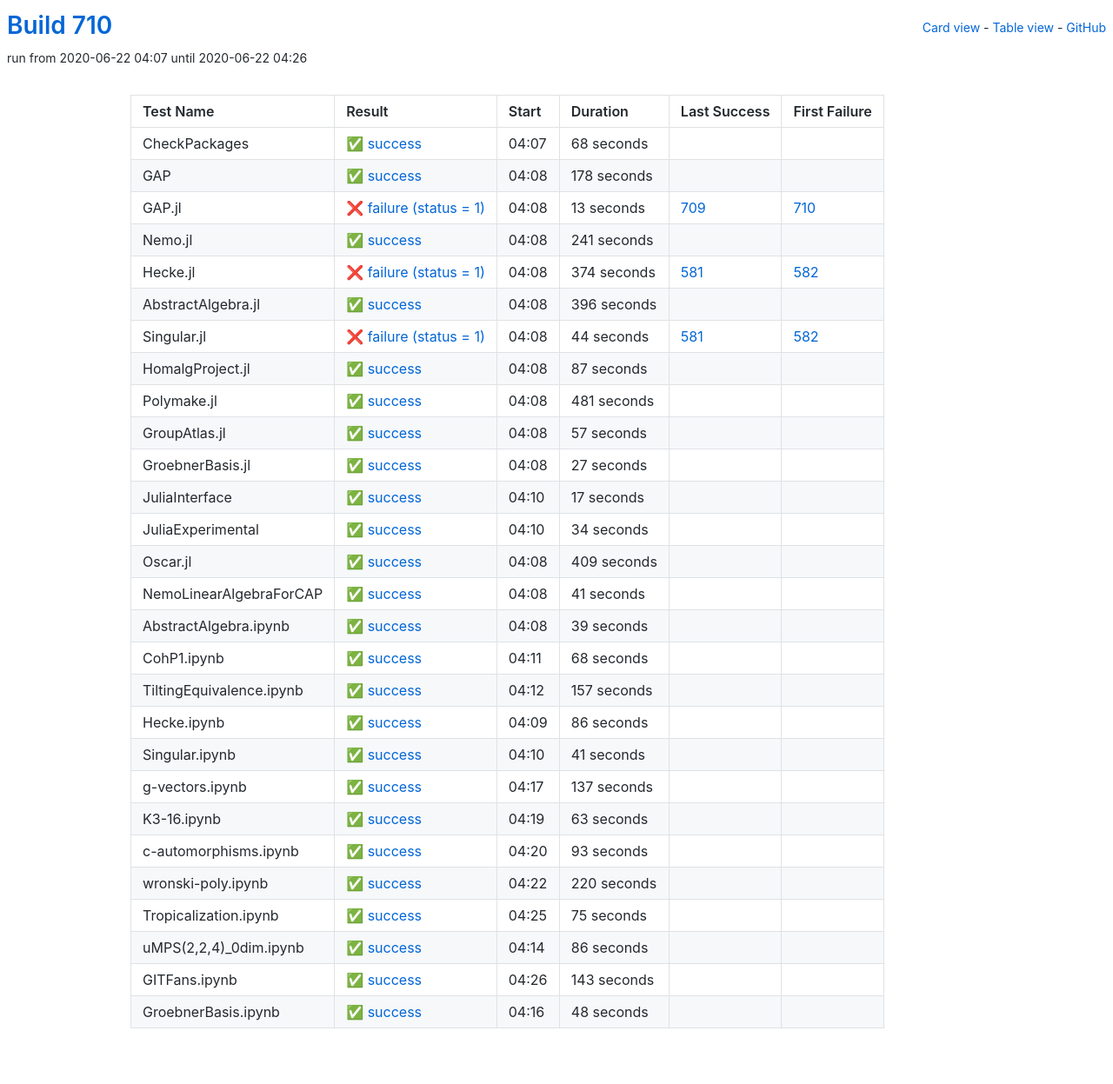
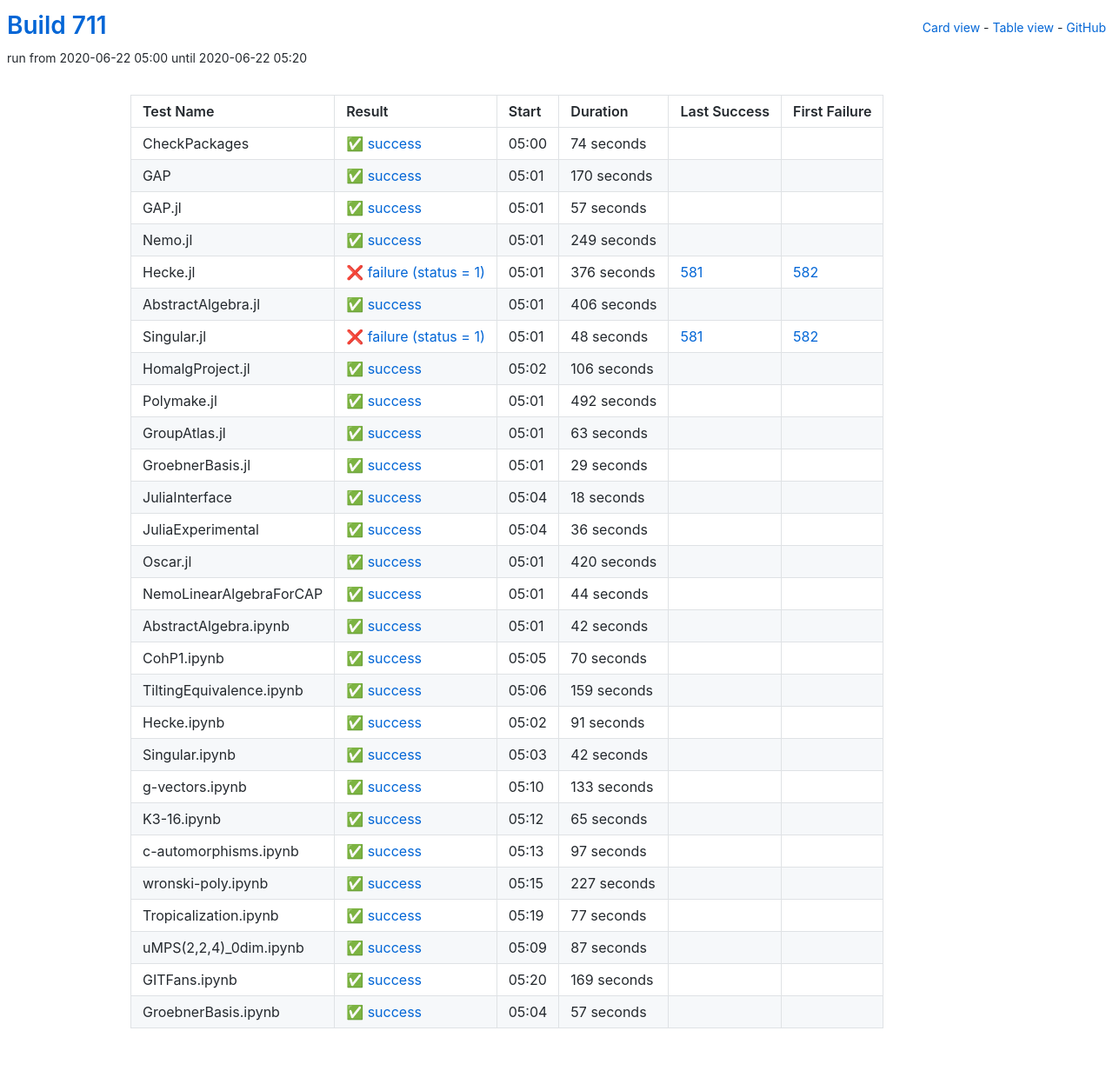
Before and after one commit to oscar-system/oscar-ci-status-1.4, a Jekyll site: the page built from table.html, in a window 1280 px wide. Shown: the whole page at 87% size. Built offline with Jekyll 4.4.1, drawn with Linux system fonts in a browser that asks for light colours.

Commit message:
Build #711

```diff
--- a/_data/ci.yml
+++ b/_data/ci.yml
@@ -1,6 +1,6 @@
 ---
-build: 710
-build_url: https://oscarci.mathematik.uni-kl.de/job/oscar-julia-1.4/710/
+build: 711
+build_url: https://oscarci.mathematik.uni-kl.de/job/oscar-julia-1.4/711/
 job: oscar-julia-1.4
 organization: oscar-system
 repo: oscar-ci-status-1.4
@@ -8,92 +8,308 @@ repourl: https://github.com/oscar-system/oscar-ci-status-1.4
 tests:
 - name: CheckPackages
   id: checkpackages
-  log: https://oscarci.mathematik.uni-kl.de/job/oscar-julia-1.4/710/artifact/logs/build-710/CheckPackages.log
-  start: 2020-06-22 04:07
+  log: https://oscarci.mathematik.uni-kl.de/job/oscar-julia-1.4/711/artifact/logs/build-711/CheckPackages.log
+  start: 2020-06-22 05:00
   success: true
   exitcode: 0
   status: success
-  duration: 68
+  duration: 74
   last_success: false
   last_success_url:
   first_failure: false
   first_failure_url:
 - name: GAP
   id: gap
-  log: https://oscarci.mathematik.uni-kl.de/job/oscar-julia-1.4/710/artifact/logs/build-710/GAP.log
-  start: 2020-06-22 04:08
+  log: https://oscarci.mathematik.uni-kl.de/job/oscar-julia-1.4/711/artifact/logs/build-711/GAP.log
+  start: 2020-06-22 05:01
   success: true
   exitcode: 0
   status: success
-  duration: 178
+  duration: 170
   last_success: false
   last_success_url:
   first_failure: false
   first_failure_url:
 - name: GAP.jl
   id: gap-jl
-  log: https://oscarci.mathematik.uni-kl.de/job/oscar-julia-1.4/710/artifact/logs/build-710/GAP.jl.log
-  start: 2020-06-22 04:08
-  success: false
-  exitcode: 1
-  status: failure
-  duration: 13
-  last_success: 709
-  last_success_url: https://oscarci.mathematik.uni-kl.de/job/oscar-julia-1.4/709/
-  first_failure: 710
-  first_failure_url: https://oscarci.mathematik.uni-kl.de/job/oscar-julia-1.4/710/
-- name: Nemo.jl
-  id: nemo-jl
-  log: https://oscarci.mathematik.uni-kl.de/job/oscar-julia-1.4/710/artifact/logs/build-710/Nemo.jl.log
-  start: 2020-06-22 04:08
+  log: https://oscarci.mathematik.uni-kl.de/job/oscar-julia-1.4/711/artifact/logs/build-711/GAP.jl.log
+  start: 2020-06-22 05:01
   success: true
   exitcode: 0
   status: success
-  duration: 241
+  duration: 57
+  last_success: false
+  last_success_url:
+  first_failure: false
+  first_failure_url:
+- name: Nemo.jl
+  id: nemo-jl
+  log: https://oscarci.mathematik.uni-kl.de/job/oscar-julia-1.4/711/artifact/logs/build-711/Nemo.jl.log
+  start: 2020-06-22 05:01
+  success: true
+  exitcode: 0
+  status: success
+  duration: 249
   last_success: false
   last_success_url:
   first_failure: false
   first_failure_url:
 - name: Hecke.jl
   id: hecke-jl
-  log: https://oscarci.mathematik.uni-kl.de/job/oscar-julia-1.4/710/artifact/logs/build-710/Hecke.jl.log
-  start: 2020-06-22 04:08
+  log: https://oscarci.mathematik.uni-kl.de/job/oscar-julia-1.4/711/artifact/logs/build-711/Hecke.jl.log
+  start: 2020-06-22 05:01
   success: false
   exitcode: 1
   status: failure
-  duration: 374
+  duration: 376
   last_success: 581
   last_success_url: https://oscarci.mathematik.uni-kl.de/job/oscar-julia-1.4/581/
   first_failure: 582
   first_failure_url: https://oscarci.mathematik.uni-kl.de/job/oscar-julia-1.4/582/
 - name: AbstractAlgebra.jl
   id: abstractalgebra-jl
-  log: https://oscarci.mathematik.uni-kl.de/job/oscar-julia-1.4/710/artifact/logs/build-710/AbstractAlgebra.jl.log
-  start: 2020-06-22 04:08
+  log: https://oscarci.mathematik.uni-kl.de/job/oscar-julia-1.4/711/artifact/logs/build-711/AbstractAlgebra.jl.log
+  start: 2020-06-22 05:01
   success: true
   exitcode: 0
   status: success
-  duration: 396
+  duration: 406
   last_success: false
   last_success_url:
   first_failure: false
   first_failure_url:
 - name: Singular.jl
   id: singular-jl
-  log: https://oscarci.mathematik.uni-kl.de/job/oscar-julia-1.4/710/artifact/logs/build-710/Singular.jl.log
-  start: 2020-06-22 04:08
+  log: https://oscarci.mathematik.uni-kl.de/job/oscar-julia-1.4/711/artifact/logs/build-711/Singular.jl.log
+  start: 2020-06-22 05:01
   success: false
   exitcode: 1
   status: failure
-  duration: 44
+  duration: 48
   last_success: 581
   last_success_url: https://oscarci.mathematik.uni-kl.de/job/oscar-julia-1.4/581/
   first_failure: 582
   first_failure_url: https://oscarci.mathematik.uni-kl.de/job/oscar-julia-1.4/582/
 - name: HomalgProject.jl
   id: homalgproject-jl
-  log: https://oscarci.mathematik.uni-kl.de/job/oscar-julia-1.4/710/artifact/logs/build-710/HomalgProject.jl.log
-  start: 2020-06-22 04:08
+  log: https://oscarci.mathematik.uni-kl.de/job/oscar-julia-1.4/711/artifact/logs/build-711/HomalgProject.jl.log
+  start: 2020-06-22 05:02
+  success: true
+  exitcode: 0
+  status: success
+  duration: 106
+  last_success: false
+  last_success_url:
+  first_failure: false
+  first_failure_url:
+- name: Polymake.jl
+  id: polymake-jl
+  log: https://oscarci.mathematik.uni-kl.de/job/oscar-julia-1.4/711/artifact/logs/build-711/Polymake.jl.log
+  start: 2020-06-22 05:01
+  success: true
+  exitcode: 0
+  status: success
+  duration: 492
+  last_success: false
+  last_success_url:
+  first_failure: false
+  first_failure_url:
+- name: GroupAtlas.jl
+  id: groupatlas-jl
+  log: https://oscarci.mathematik.uni-kl.de/job/oscar-julia-1.4/711/artifact/logs/build-711/GroupAtlas.jl.log
+  start: 2020-06-22 05:01
+  success: true
+  exitcode: 0
+  status: success
+  duration: 63
+  last_success: false
+  last_success_url:
+  first_failure: false
+  first_failure_url:
+- name: GroebnerBasis.jl
+  id: groebnerbasis-jl
+  log: https://oscarci.mathematik.uni-kl.de/job/oscar-julia-1.4/711/artifact/logs/build-711/GroebnerBasis.jl.log
+  start: 2020-06-22 05:01
+  success: true
+  exitcode: 0
+  status: success
+  duration: 29
+  last_success: false
+  last_success_url:
+  first_failure: false
+  first_failure_url:
+- name: JuliaInterface
+  id: juliainterface
+  log: https://oscarci.mathematik.uni-kl.de/job/oscar-julia-1.4/711/artifact/logs/build-711/JuliaInterface.log
+  start: 2020-06-22 05:04
+  success: true
+  exitcode: 0
+  status: success
+  duration: 18
+  last_success: false
+  last_success_url:
+  first_failure: false
+  first_failure_url:
+- name: JuliaExperimental
+  id: juliaexperimental
+  log: https://oscarci.mathematik.uni-kl.de/job/oscar-julia-1.4/711/artifact/logs/build-711/JuliaExperimental.log
+  start: 2020-06-22 05:04
+  success: true
+  exitcode: 0
+  status: success
+  duration: 36
+  last_success: false
+  last_success_url:
+  first_failure: false
+  first_failure_url:
+- name: Oscar.jl
+  id: oscar-jl
+  log: https://oscarci.mathematik.uni-kl.de/job/oscar-julia-1.4/711/artifact/logs/build-711/Oscar.jl.log
+  start: 2020-06-22 05:01
+  success: true
+  exitcode: 0
+  status: success
+  duration: 420
+  last_success: false
+  last_success_url:
+  first_failure: false
+  first_failure_url:
+- name: NemoLinearAlgebraForCAP
+  id: nemolinearalgebraforcap
+  log: https://oscarci.mathematik.uni-kl.de/job/oscar-julia-1.4/711/artifact/logs/build-711/NemoLinearAlgebraForCAP.log
+  start: 2020-06-22 05:01
+  success: true
+  exitcode: 0
+  status: success
+  duration: 44
+  last_success: false
+  last_success_url:
+  first_failure: false
+  first_failure_url:
+- name: AbstractAlgebra.ipynb
+  id: abstractalgebra-ipynb
+  log: https://oscarci.mathematik.uni-kl.de/job/oscar-julia-1.4/711/artifact/logs/build-711/AbstractAlgebra.ipynb.log
+  start: 2020-06-22 05:01
+  success: true
+  exitcode: 0
+  status: success
+  duration: 42
+  last_success: false
+  last_success_url:
+  first_failure: false
+  first_failure_url:
+- name: CohP1.ipynb
+  id: cohp1-ipynb
+  log: https://oscarci.mathematik.uni-kl.de/job/oscar-julia-1.4/711/artifact/logs/build-711/CohP1.ipynb.log
+  start: 2020-06-22 05:05
+  success: true
+  exitcode: 0
+  status: success
+  duration: 70
+  last_success: false
+  last_success_url:
+  first_failure: false
+  first_failure_url:
+- name: TiltingEquivalence.ipynb
+  id: tiltingequivalence-ipynb
+  log: https://oscarci.mathematik.uni-kl.de/job/oscar-julia-1.4/711/artifact/logs/build-711/TiltingEquivalence.ipynb.log
+  start: 2020-06-22 05:06
+  success: true
+  exitcode: 0
+  status: success
+  duration: 159
+  last_success: false
+  last_success_url:
+  first_failure: false
+  first_failure_url:
+- name: Hecke.ipynb
+  id: hecke-ipynb
+  log: https://oscarci.mathematik.uni-kl.de/job/oscar-julia-1.4/711/artifact/logs/build-711/Hecke.ipynb.log
+  start: 2020-06-22 05:02
+  success: true
+  exitcode: 0
+  status: success
+  duration: 91
+  last_success: false
+  last_success_url:
+  first_failure: false
+  first_failure_url:
+- name: Singular.ipynb
+  id: singular-ipynb
+  log: https://oscarci.mathematik.uni-kl.de/job/oscar-julia-1.4/711/artifact/logs/build-711/Singular.ipynb.log
+  start: 2020-06-22 05:03
+  success: true
+  exitcode: 0
+  status: success
+  duration: 42
+  last_success: false
+  last_success_url:
+  first_failure: false
+  first_failure_url:
+- name: g-vectors.ipynb
+  id: g-vectors-ipynb
+  log: https://oscarci.mathematik.uni-kl.de/job/oscar-julia-1.4/711/artifact/logs/build-711/g-vectors.ipynb.log
+  start: 2020-06-22 05:10
+  success: true
+  exitcode: 0
+  status: success
+  duration: 133
+  last_success: false
+  last_success_url:
+  first_failure: false
+  first_failure_url:
+- name: K3-16.ipynb
+  id: k3-16-ipynb
+  log: https://oscarci.mathematik.uni-kl.de/job/oscar-julia-1.4/711/artifact/logs/build-711/K3-16.ipynb.log
+  start: 2020-06-22 05:12
+  success: true
+  exitcode: 0
+  status: success
+  duration: 65
+  last_success: false
+  last_success_url:
+  first_failure: false
+  first_failure_url:
+- name: c-automorphisms.ipynb
+  id: c-automorphisms-ipynb
+  log: https://oscarci.mathematik.uni-kl.de/job/oscar-julia-1.4/711/artifact/logs/build-711/c-automorphisms.ipynb.log
+  start: 2020-06-22 05:13
+  success: true
+  exitcode: 0
+  status: success
+  duration: 97
+  last_success: false
+  last_success_url:
+  first_failure: false
+  first_failure_url:
+- name: wronski-poly.ipynb
+  id: wronski-poly-ipynb
+  log: https://oscarci.mathematik.uni-kl.de/job/oscar-julia-1.4/711/artifact/logs/build-711/wronski-poly.ipynb.log
+  start: 2020-06-22 05:15
+  success: true
+  exitcode: 0
+  status: success
+  duration: 227
+  last_success: false
+  last_success_url:
+  first_failure: false
+  first_failure_url:
+- name: Tropicalization.ipynb
+  id: tropicalization-ipynb
+  log: https://oscarci.mathematik.uni-kl.de/job/oscar-julia-1.4/711/artifact/logs/build-711/Tropicalization.ipynb.log
+  start: 2020-06-22 05:19
+  success: true
+  exitcode: 0
+  status: success
+  duration: 77
+  last_success: false
+  last_success_url:
+  first_failure: false
+  first_failure_url:
+- name: uMPS(2,2,4)_0dim.ipynb
+  id: umps-2-2-4-0dim-ipynb
+  log: https://oscarci.mathematik.uni-kl.de/job/oscar-julia-1.4/711/artifact/logs/build-711/uMPS-2-2-4-_0dim.ipynb.log
+  start: 2020-06-22 05:09
   success: true
   exitcode: 0
   status: success
@@ -102,22 +318,22 @@ tests:
   last_success_url:
   first_failure: false
   first_failure_url:
-- name: Polymake.jl
-  id: polymake-jl
-  log: https://oscarci.mathematik.uni-kl.de/job/oscar-julia-1.4/710/artifact/logs/build-710/Polymake.jl.log
-  start: 2020-06-22 04:08
+- name: GITFans.ipynb
+  id: gitfans-ipynb
+  log: https://oscarci.mathematik.uni-kl.de/job/oscar-julia-1.4/711/artifact/logs/build-711/GITFans.ipynb.log
+  start: 2020-06-22 05:20
   success: true
   exitcode: 0
   status: success
-  duration: 481
+  duration: 169
   last_success: false
   last_success_url:
   first_failure: false
   first_failure_url:
-- name: GroupAtlas.jl
-  id: groupatlas-jl
-  log: https://oscarci.mathematik.uni-kl.de/job/oscar-julia-1.4/710/artifact/logs/build-710/GroupAtlas.jl.log
-  start: 2020-06-22 04:08
+- name: GroebnerBasis.ipynb
+  id: groebnerbasis-ipynb
+  log: https://oscarci.mathematik.uni-kl.de/job/oscar-julia-1.4/711/artifact/logs/build-711/GroebnerBasis.ipynb.log
+  start: 2020-06-22 05:04
   success: true
   exitcode: 0
   status: success
@@ -126,219 +342,3 @@ tests:
   last_success_url:
   first_failure: false
   first_failure_url:
-- name: GroebnerBasis.jl
-  id: groebnerbasis-jl
-  log: https://oscarci.mathematik.uni-kl.de/job/oscar-julia-1.4/710/artifact/logs/build-710/GroebnerBasis.jl.log
-  start: 2020-06-22 04:08
-  success: true
-  exitcode: 0
-  status: success
-  duration: 27
-  last_success: false
-  last_success_url:
-  first_failure: false
-  first_failure_url:
-- name: JuliaInterface
-  id: juliainterface
-  log: https://oscarci.mathematik.uni-kl.de/job/oscar-julia-1.4/710/artifact/logs/build-710/JuliaInterface.log
-  start: 2020-06-22 04:10
-  success: true
-  exitcode: 0
-  status: success
-  duration: 17
-  last_success: false
-  last_success_url:
-  first_failure: false
-  first_failure_url:
-- name: JuliaExperimental
-  id: juliaexperimental
-  log: https://oscarci.mathematik.uni-kl.de/job/oscar-julia-1.4/710/artifact/logs/build-710/JuliaExperimental.log
-  start: 2020-06-22 04:10
-  success: true
-  exitcode: 0
-  status: success
-  duration: 34
-  last_success: false
-  last_success_url:
-  first_failure: false
-  first_failure_url:
-- name: Oscar.jl
-  id: oscar-jl
-  log: https://oscarci.mathematik.uni-kl.de/job/oscar-julia-1.4/710/artifact/logs/build-710/Oscar.jl.log
-  start: 2020-06-22 04:08
-  success: true
-  exitcode: 0
-  status: success
-  duration: 409
-  last_success: false
-  last_success_url:
-  first_failure: false
-  first_failure_url:
-- name: NemoLinearAlgebraForCAP
-  id: nemolinearalgebraforcap
-  log: https://oscarci.mathematik.uni-kl.de/job/oscar-julia-1.4/710/artifact/logs/build-710/NemoLinearAlgebraForCAP.log
-  start: 2020-06-22 04:08
-  success: true
-  exitcode: 0
-  status: success
-  duration: 41
-  last_success: false
-  last_success_url:
-  first_failure: false
-  first_failure_url:
-- name: AbstractAlgebra.ipynb
-  id: abstractalgebra-ipynb
-  log: https://oscarci.mathematik.uni-kl.de/job/oscar-julia-1.4/710/artifact/logs/build-710/AbstractAlgebra.ipynb.log
-  start: 2020-06-22 04:08
-  success: true
-  exitcode: 0
-  status: success
-  duration: 39
-  last_success: false
-  last_success_url:
-  first_failure: false
-  first_failure_url:
-- name: CohP1.ipynb
-  id: cohp1-ipynb
-  log: https://oscarci.mathematik.uni-kl.de/job/oscar-julia-1.4/710/artifact/logs/build-710/CohP1.ipynb.log
-  start: 2020-06-22 04:11
-  success: true
-  exitcode: 0
-  status: success
-  duration: 68
-  last_success: false
-  last_success_url:
-  first_failure: false
-  first_failure_url:
-- name: TiltingEquivalence.ipynb
-  id: tiltingequivalence-ipynb
-  log: https://oscarci.mathematik.uni-kl.de/job/oscar-julia-1.4/710/artifact/logs/build-710/TiltingEquivalence.ipynb.log
-  start: 2020-06-22 04:12
-  success: true
-  exitcode: 0
-  status: success
-  duration: 157
-  last_success: false
-  last_success_url:
-  first_failure: false
-  first_failure_url:
-- name: Hecke.ipynb
-  id: hecke-ipynb
-  log: https://oscarci.mathematik.uni-kl.de/job/oscar-julia-1.4/710/artifact/logs/build-710/Hecke.ipynb.log
-  start: 2020-06-22 04:09
-  success: true
-  exitcode: 0
-  status: success
-  duration: 86
-  last_success: false
-  last_success_url:
-  first_failure: false
-  first_failure_url:
-- name: Singular.ipynb
-  id: singular-ipynb
-  log: https://oscarci.mathematik.uni-kl.de/job/oscar-julia-1.4/710/artifact/logs/build-710/Singular.ipynb.log
-  start: 2020-06-22 04:10
-  success: true
-  exitcode: 0
-  status: success
-  duration: 41
-  last_success: false
-  last_success_url:
-  first_failure: false
-  first_failure_url:
-- name: g-vectors.ipynb
-  id: g-vectors-ipynb
-  log: https://oscarci.mathematik.uni-kl.de/job/oscar-julia-1.4/710/artifact/logs/build-710/g-vectors.ipynb.log
-  start: 2020-06-22 04:17
-  success: true
-  exitcode: 0
-  status: success
-  duration: 137
-  last_success: false
-  last_success_url:
-  first_failure: false
-  first_failure_url:
-- name: K3-16.ipynb
-  id: k3-16-ipynb
-  log: https://oscarci.mathematik.uni-kl.de/job/oscar-julia-1.4/710/artifact/logs/build-710/K3-16.ipynb.log
-  start: 2020-06-22 04:19
-  success: true
-  exitcode: 0
-  status: success
-  duration: 63
-  last_success: false
-  last_success_url:
-  first_failure: false
-  first_failure_url:
-- name: c-automorphisms.ipynb
-  id: c-automorphisms-ipynb
-  log: https://oscarci.mathematik.uni-kl.de/job/oscar-julia-1.4/710/artifact/logs/build-710/c-automorphisms.ipynb.log
-  start: 2020-06-22 04:20
-  success: true
-  exitcode: 0
-  status: success
-  duration: 93
-  last_success: false
-  last_success_url:
-  first_failure: false
-  first_failure_url:
-- name: wronski-poly.ipynb
-  id: wronski-poly-ipynb
-  log: https://oscarci.mathematik.uni-kl.de/job/oscar-julia-1.4/710/artifact/logs/build-710/wronski-poly.ipynb.log
-  start: 2020-06-22 04:22
-  success: true
-  exitcode: 0
-  status: success
-  duration: 220
-  last_success: false
-  last_success_url:
-  first_failure: false
-  first_failure_url:
-- name: Tropicalization.ipynb
-  id: tropicalization-ipynb
-  log: https://oscarci.mathematik.uni-kl.de/job/oscar-julia-1.4/710/artifact/logs/build-710/Tropicalization.ipynb.log
-  start: 2020-06-22 04:25
-  success: true
-  exitcode: 0
-  status: success
-  duration: 75
-  last_success: false
-  last_success_url:
-  first_failure: false
-  first_failure_url:
-- name: uMPS(2,2,4)_0dim.ipynb
-  id: umps-2-2-4-0dim-ipynb
-  log: https://oscarci.mathematik.uni-kl.de/job/oscar-julia-1.4/710/artifact/logs/build-710/uMPS-2-2-4-_0dim.ipynb.log
-  start: 2020-06-22 04:14
-  success: true
-  exitcode: 0
-  status: success
-  duration: 86
-  last_success: false
-  last_success_url:
-  first_failure: false
-  first_failure_url:
-- name: GITFans.ipynb
-  id: gitfans-ipynb
-  log: https://oscarci.mathematik.uni-kl.de/job/oscar-julia-1.4/710/artifact/logs/build-710/GITFans.ipynb.log
-  start: 2020-06-22 04:26
-  success: true
-  exitcode: 0
-  status: success
-  duration: 143
-  last_success: false
-  last_success_url:
-  first_failure: false
-  first_failure_url:
-- name: GroebnerBasis.ipynb
-  id: groebnerbasis-ipynb
-  log: https://oscarci.mathematik.uni-kl.de/job/oscar-julia-1.4/710/artifact/logs/build-710/GroebnerBasis.ipynb.log
-  start: 2020-06-22 04:16
-  success: true
-  exitcode: 0
-  status: success
-  duration: 48
-  last_success: false
-  last_success_url:
-  first_failure: false
-  first_failure_url:
```
Also changed, not shown: README.md.
